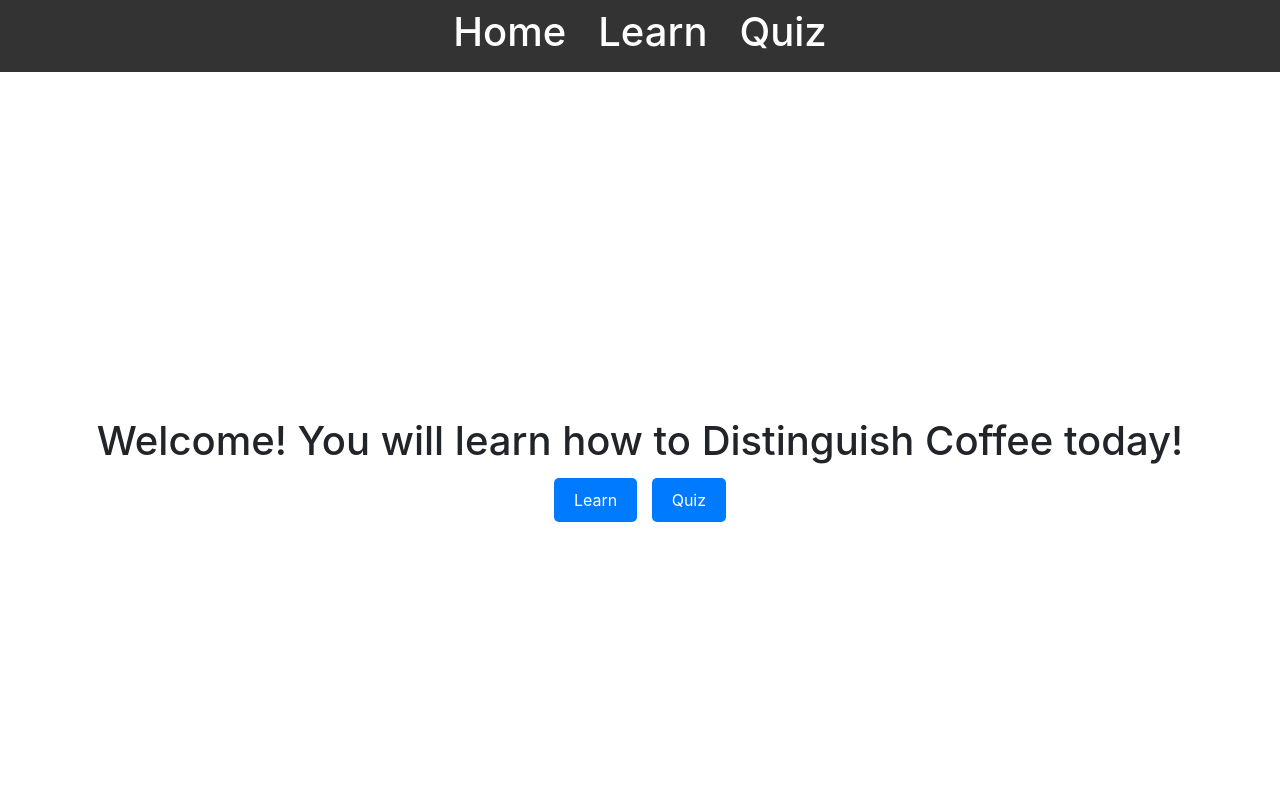
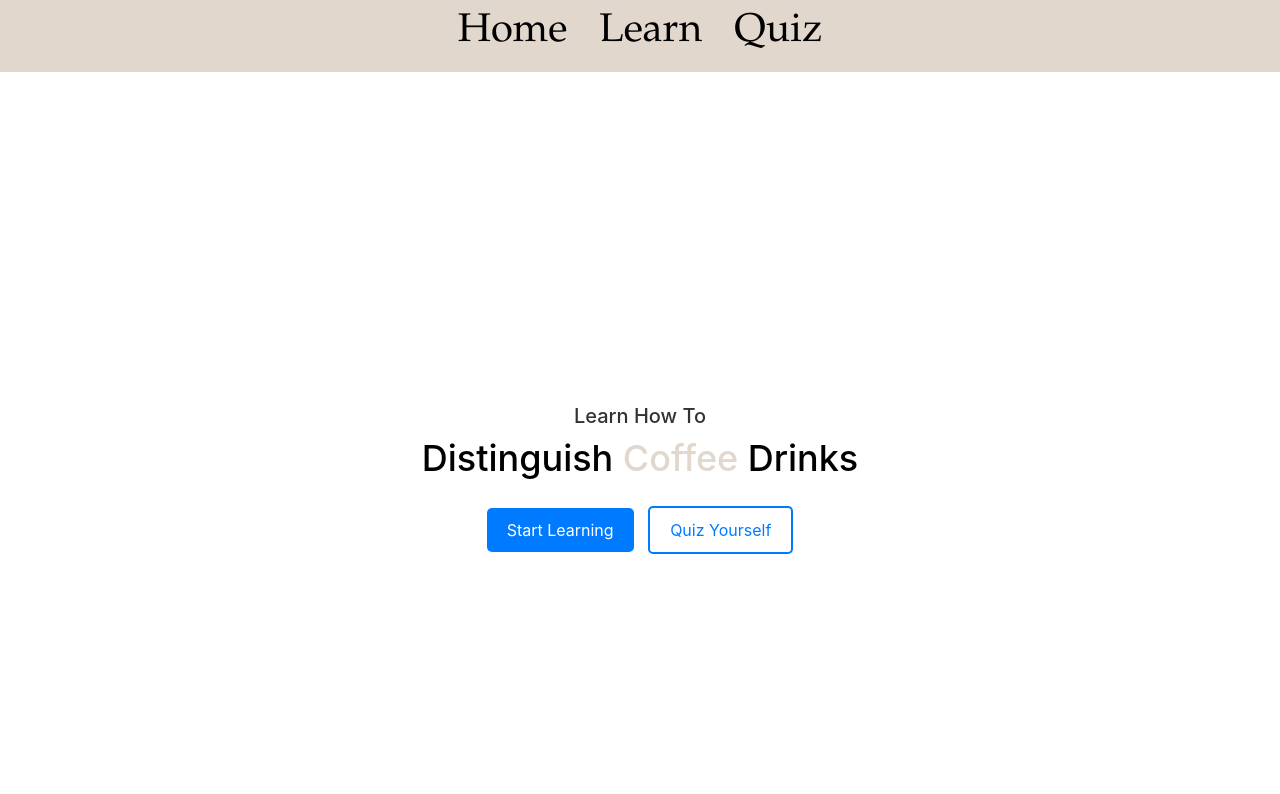
Before and after one commit to roryef/ui-design-coffee, a Flask app: page / in a window 1280 px wide. Shown: the top 794 px of the page. Run offline with Flask 3, Linux system fonts and the light colour scheme; some libraries are stand-ins or nearby versions.

Commit message:
home page UI updates

```diff
--- a/server.py
+++ b/server.py
@@ -111,15 +111,16 @@ ingredients = [
 
 
 home_data = {
-    "title": "<span class='highlight'>Welcome!</span> You will learn how to <span class='highlight'>Distinguish Coffee</span> today!",
+    "title": "<span class='highlight'>Learn How To</span> Distinguish Coffee Drinks",
     "buttons": [
         {
-            "text": "Learn",
+            "text": "Start Learning",
             "link": "/learn/intro",
         },
         {
-            "text": "Quiz",
+            "text": "Quiz Yourself",
             "link": "/quiz/1",
+            "color": "white",
         }
     ]
 }
--- a/static/css/style.css
+++ b/static/css/style.css
@@ -1,6 +1,6 @@
 body {
-    font-family: Arial, sans-serif;
-    background-color: #f4f4f4;
+    font-family: Garamond, serif;
+    background-color: #E1D7CD;
     margin: 0;
     padding: 0;
 }
@@ -8,9 +8,10 @@ body {
 /* Header style */
 header {
 
-    background-color: #333;
-    color: white;
+    background-color: #E1D7CD;
+    color: black;
     padding: 0.5em 0;
+    font-family: 'Garamond', serif;
 }
 
 .header-nav ul {
@@ -26,7 +27,7 @@ header {
 }
 
 .header-nav a {
-    color: white;
+    color: black;
     text-decoration: none;
     transition: color 0.3s ease;
 }
@@ -308,3 +309,39 @@ img.ingredient-image {
 .ingredient {
     margin-top: auto;
 }
+
+.button {
+    /* Common button styles */
+    padding: 10px 20px;
+    border: none;
+    border-radius: 5px;
+    font-size: 16px;
+    text-decoration: none;
+    cursor: pointer;
+}
+
+.white {
+    /* Styles for blue buttons */
+    background-color: white; /* Blue */
+    color: #007bff;
+    border: 2px solid #007bff;
+}
+
+.small-text {
+    font-size: 20px; /* Adjust the size of the smaller text */
+    color: #333; /* Color for the smaller text */
+}
+
+.big-text {
+    font-size: 36px; /* Adjust the size of the bigger text */
+    color: #000; /* Color for the bigger text */
+}
+
+.coffee-highlight {
+    color: #E1D7CD; /* Color for the highlighted word */
+}
+
+.title {
+    text-align: center;
+    margin-bottom: 20px; /* Adjust spacing between title and buttons */
+}
--- a/templates/home.html
+++ b/templates/home.html
@@ -1,10 +1,13 @@
 {% extends "layout.html" %}
 {% block content %}
 <div class="home-container">
-    <h1> {{ data.title|safe }} </h1>
+    <h1 class="title">
+        <span class="small-text">Learn How To</span><br>
+        <span class="big-text">Distinguish <span class="coffee-highlight">Coffee</span> Drinks</span>
+    </h1>
     <div>
         {% for button in data.buttons %}
-            <a href="{{ button.link }}" class="button">{{ button.text }}</a>
+        <a href="{{ button.link }}" class="button {{ button.color }}">{{ button.text }}</a>
         {% endfor %}
     </div>
 </div>
```
